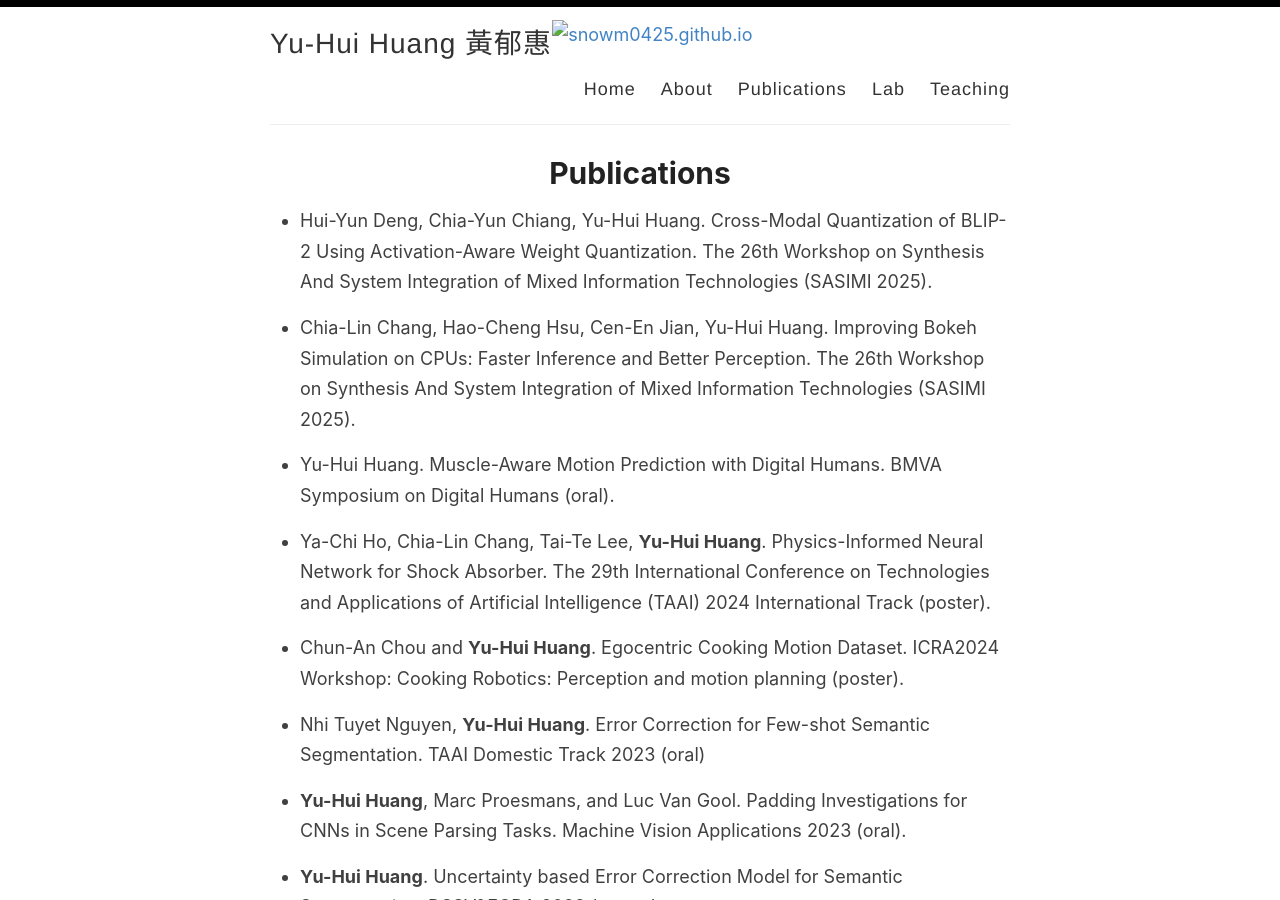
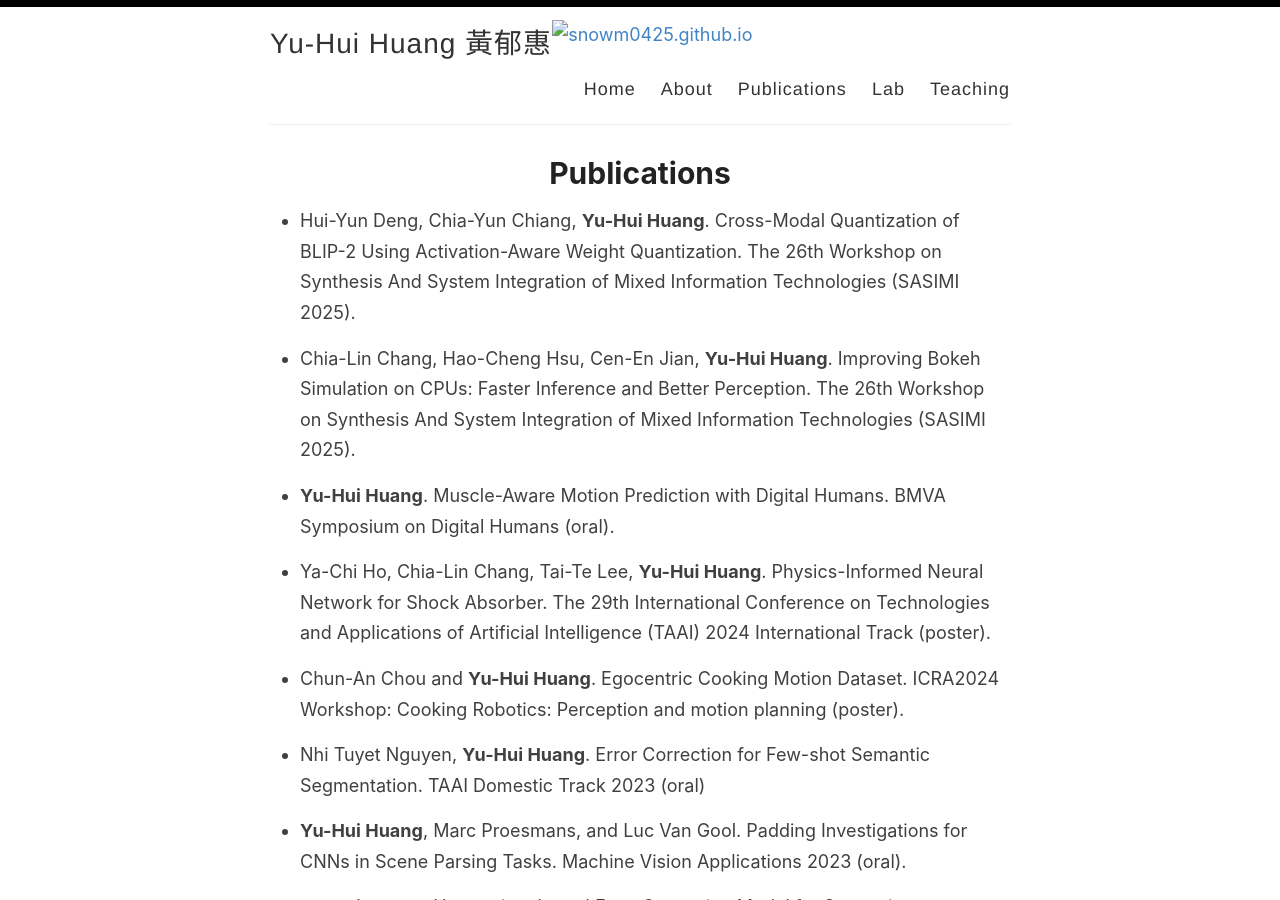
Before and after one commit to snowm0425/snowm0425.github.io, a Jekyll site: the page built from _pages/publications.md, in a window 1280 px wide and 900 px high. Built offline with Jekyll 4.4.1, drawn with Linux system fonts in a browser that asks for light colours.

```diff
--- a/_pages/publications.md
+++ b/_pages/publications.md
@@ -3,11 +3,11 @@ layout: page
 title: Publications
 permalink: /publications/
 ---
-- Hui-Yun Deng, Chia-Yun Chiang, Yu-Hui Huang. Cross-Modal Quantization of BLIP-2 Using Activation-Aware Weight Quantization. The 26th Workshop on Synthesis And System Integration of Mixed Information Technologies (SASIMI 2025).
+- Hui-Yun Deng, Chia-Yun Chiang, <b>Yu-Hui Huang</b>. Cross-Modal Quantization of BLIP-2 Using Activation-Aware Weight Quantization. The 26th Workshop on Synthesis And System Integration of Mixed Information Technologies (SASIMI 2025).
 
-- Chia-Lin Chang, Hao-Cheng Hsu, Cen-En Jian, Yu-Hui Huang. Improving Bokeh Simulation on CPUs: Faster Inference and Better Perception. The 26th Workshop on Synthesis And System Integration of Mixed Information Technologies (SASIMI 2025).
+- Chia-Lin Chang, Hao-Cheng Hsu, Cen-En Jian, <b>Yu-Hui Huang</b>. Improving Bokeh Simulation on CPUs: Faster Inference and Better Perception. The 26th Workshop on Synthesis And System Integration of Mixed Information Technologies (SASIMI 2025).
 
-- Yu-Hui Huang. Muscle-Aware Motion Prediction with Digital Humans. BMVA Symposium on Digital Humans (oral).
+- <b>Yu-Hui Huang</b>. Muscle-Aware Motion Prediction with Digital Humans. BMVA Symposium on Digital Humans (oral).
 
 
 -	Ya-Chi Ho, Chia-Lin Chang, Tai-Te Lee, <b>Yu-Hui Huang</b>. Physics-Informed Neural Network for Shock Absorber. The 29th International Conference on Technologies and Applications of Artificial Intelligence (TAAI) 2024 International Track (poster).
```
